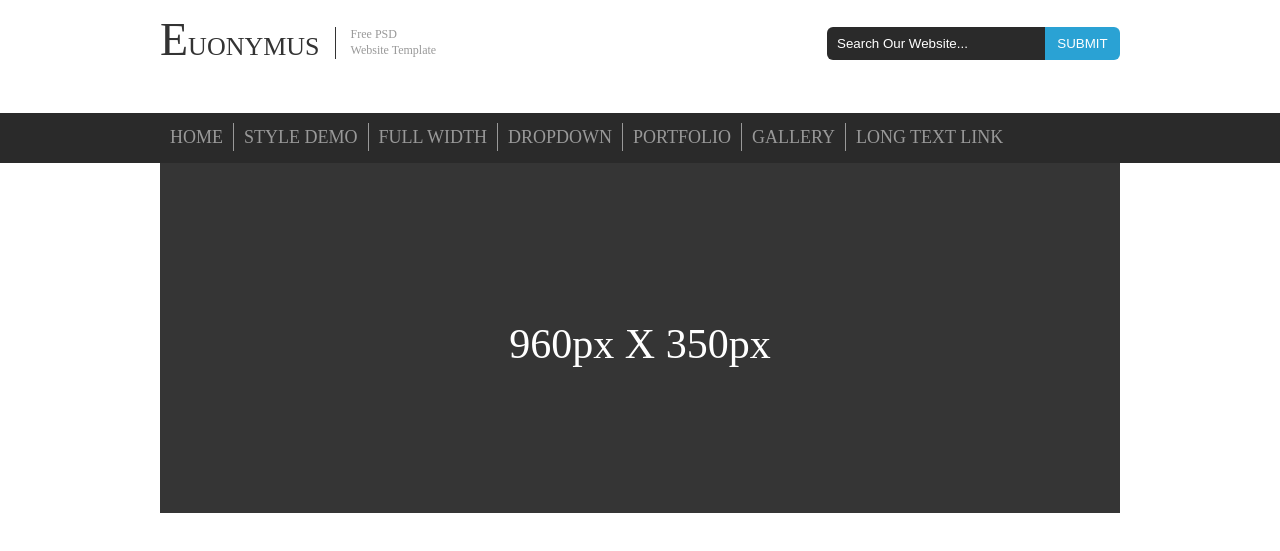
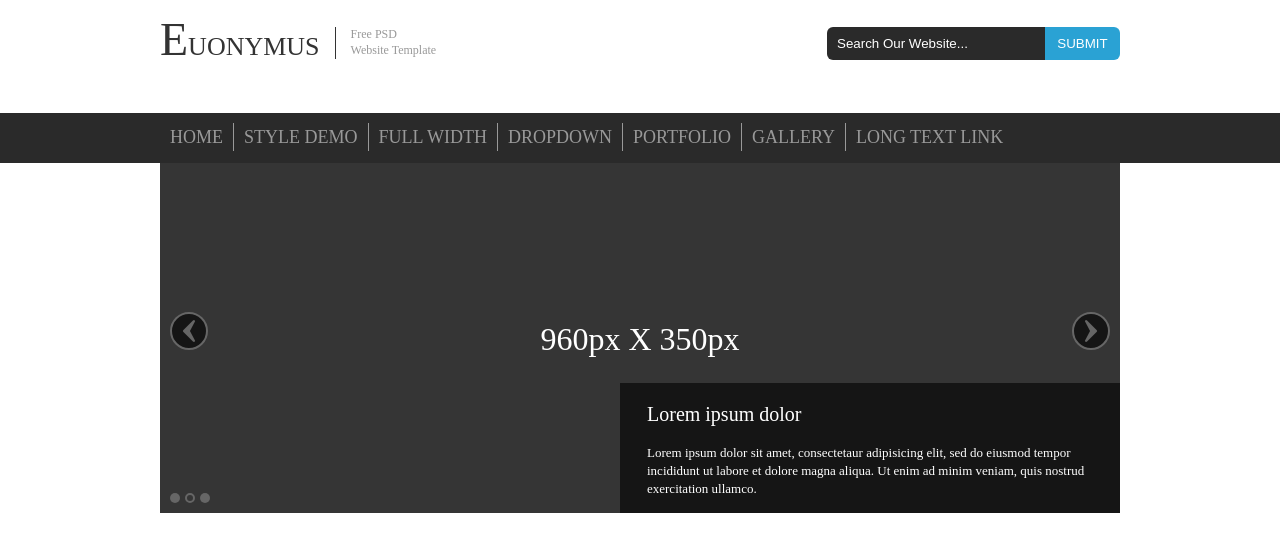
Before and after one commit to LianaGrigoryan92/c2sTask, a plain HTML site: page index.html in a window 1280 px wide. Shown: the part 77-628 px from the top of the page. Drawn offline with nearby package versions, Linux system fonts and the light colour scheme.

Commit message:
slider section finalizing

```diff
--- a/index.html
+++ b/index.html
@@ -125,6 +125,41 @@
 
                         960px X 350px
 
+                        <div class="slider-content">
+
+                            <p class="slider-content-title">Lorem ipsum dolor</p>
+                            <p class="slider-content-text">Lorem ipsum dolor sit amet, consectetaur adipisicing elit, sed do eiusmod tempor incididunt ut labore et dolore magna aliqua. Ut enim ad minim veniam, quis nostrud exercitation ullamco.</p>
+
+                        </div>
+
+                    </div>
+                </div>
+                <div class="item">
+                    <div class="slider-list">
+
+                        960px X 350px
+
+                        <div class="slider-content">
+
+                            <p class="slider-content-title">Lorem ipsum dolor</p>
+                            <p class="slider-content-text">Lorem ipsum dolor sit amet, consectetaur adipisicing elit, sed do eiusmod tempor incididunt ut labore et dolore magna aliqua. Ut enim ad minim veniam, quis nostrud exercitation ullamco.</p>
+
+                        </div>
+
+                    </div>
+                </div>
+
+                <div class="item">
+                    <div class="slider-list">
+
+                        960px X 350px
+
+                        <div class="slider-content">
+
+                            <p class="slider-content-title">Lorem ipsum dolor</p>
+                            <p class="slider-content-text">Lorem ipsum dolor sit amet, consectetaur adipisicing elit, sed do eiusmod tempor incididunt ut labore et dolore magna aliqua. Ut enim ad minim veniam, quis nostrud exercitation ullamco.</p>
+
+                        </div>
 
                     </div>
                 </div>
--- a/js/init.js
+++ b/js/init.js
@@ -7,6 +7,7 @@ window.onload = function () {
         autoplayHoverPause:true,
         margin: 0,
         nav: true,
+        dots:true,
         items: 2,
         itemsCustom: false,
         responsive: {
@@ -17,4 +18,11 @@ window.onload = function () {
     });
 
 
+    if ( $( ".owl-item" ).hasClass( "active" ) ) {
+
+        $( ".slider-content" ).css("right","0");
+
+
+    }
+
 };
--- a/styles/site.scss
+++ b/styles/site.scss
@@ -256,9 +256,120 @@ html, body {
 		text-align: center;
 		padding: 160px 0 0  0;
 		box-sizing: border-box;
-		font-size: 42px;
+		font-size: 32px;
 		color: #FFFFFF;
+		position: relative;
 	}
 
+	.slider-content{
+
+		width: 500px;
+		height: 130px;
+		position: absolute;
+		bottom: 0;
+		right: -100%;
+		transition: 0.6s;
+		background: rgba(0,0,0,0.6);
+		color: #ffffff;
+		box-sizing: border-box;
+		padding: 21px 23px 20px 27px;
+		text-align: left;
+
+
+		.slider-content-title{
+			font-size:20px;
+			margin:  0 0 20px 0;
+
+
+		}
+
+		.slider-content-text{
+			font-size:13px;
+			line-height: 18px;
+
+		}
+
+	}
+
+	.owl-dots{
+
+		position: absolute;
+		bottom: 10px;
+		left: 10px;
+		@include clear();
+
+
+		.owl-dot{
+
+			width: 10px;
+			height: 10px;
+			background: #666666;
+			margin: 0 0 0 5px;
+			border-radius: 50%;
+			float: left;
+
+			&:first-child{
+				margin: 0;
+			}
+		}
+
+		.active{
+			background: transparent;
+			border: 2px solid #666666;
+		}
+
+
+
+	}
+
+	.owl-nav{
+		position: absolute;
+		top:42.5%;
+		width: 100%;
+		padding: 0 10px;
+
+		>div{
+			width: 38px;
+			height: 38px;
+			background: rgba(0,0,0,0.6);
+			border: 2px solid #666666;
+			border-radius: 50%;
+			color: transparent;
+			text-align: center;
+			cursor: pointer;
+
+			&:after{
+				content: "";
+				display: inline-block;
+				width: 14px;
+				height: 22px;
+				background-repeat: no-repeat;
+				position: relative;
+				top: -10px;
+
+			}
+		}
+
+		.owl-prev{
+
+			float: left;
+			&:after{
+
+				background-image: url("../img/prev.png");
+			}
+
+		}
+
+		.owl-next{
+			float: right;
+
+			&:after{
+
+				background-image: url("../img/next.png");
+			}
+		}
+
+
+	}
 
 }
```
Also changed, not shown: styles/style.css, 1 other file.
